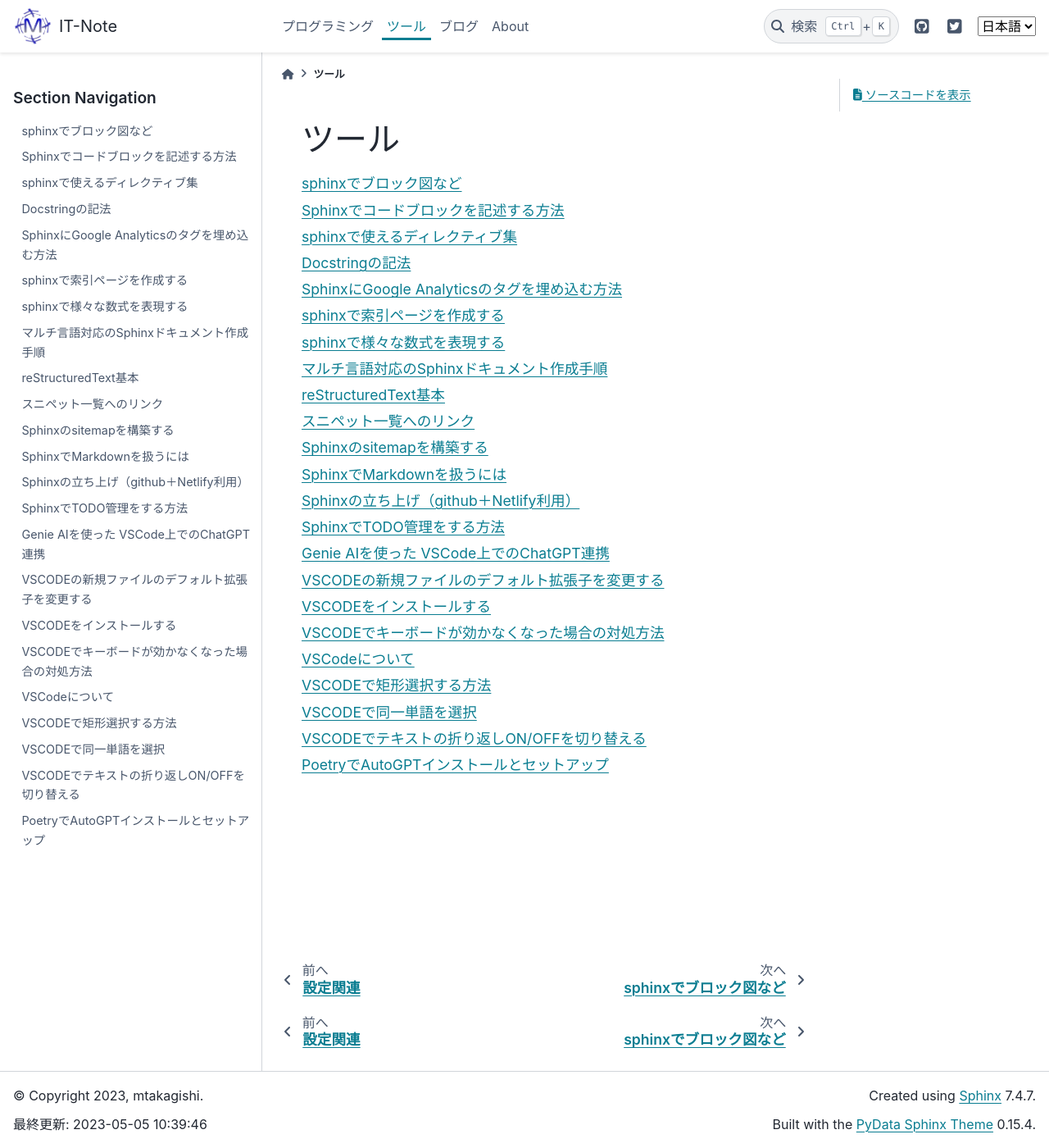
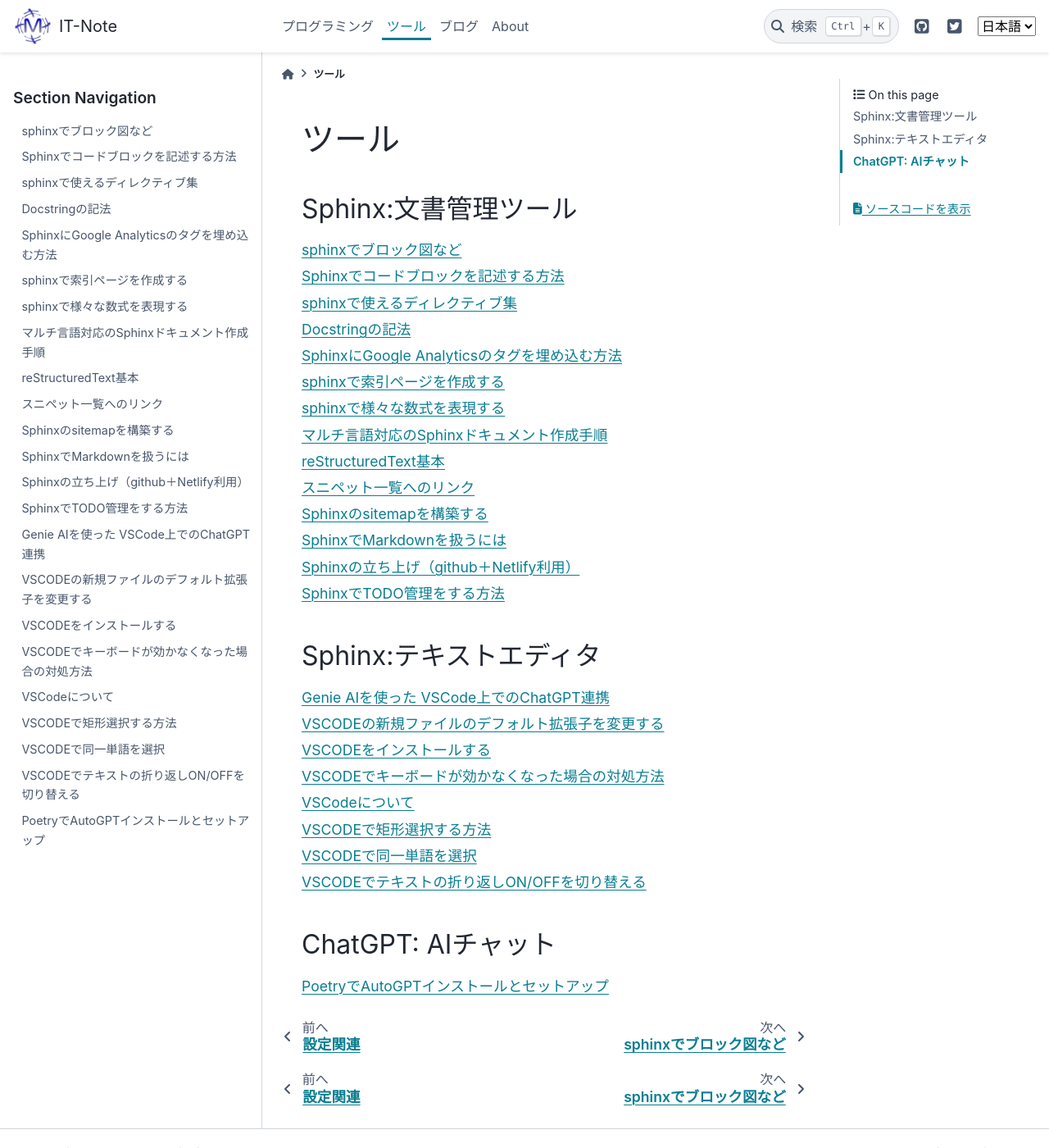
Before and after one commit to mtakagishi/note, a Sphinx documentation site: the page built from docs/tools/index.rst, in a window 1280 px wide and 1400 px high. Shown: the whole window at 82% size. Built offline with Sphinx 7.4.7 and the PyData theme 0.15.4, drawn with Linux system fonts in a browser that asks for light colours.

Commit message:
tocの階層表示としてトップ画面で全ての記事名が見えるように修正

```diff
--- a/docs/tools/index.rst
+++ b/docs/tools/index.rst
@@ -1,11 +1,30 @@
 ############################################
 ツール
 ############################################
+
+Sphinx:文書管理ツール
+------------------------
+.. toctree::
+  :maxdepth: 1
+  :glob:
+
+  sphinx/*
+
+Sphinx:テキストエディタ
+------------------------
 
 .. toctree::
   :maxdepth: 1
   :glob:
 
-  sphinx/*
   vscode/*
+
+
+ChatGPT: AIチャット
+------------------------
+
+.. toctree::
+  :maxdepth: 1
+  :glob:
+
   chatgpt/*
```
Also changed, not shown: docs/index.rst (+11 -1 lines).
